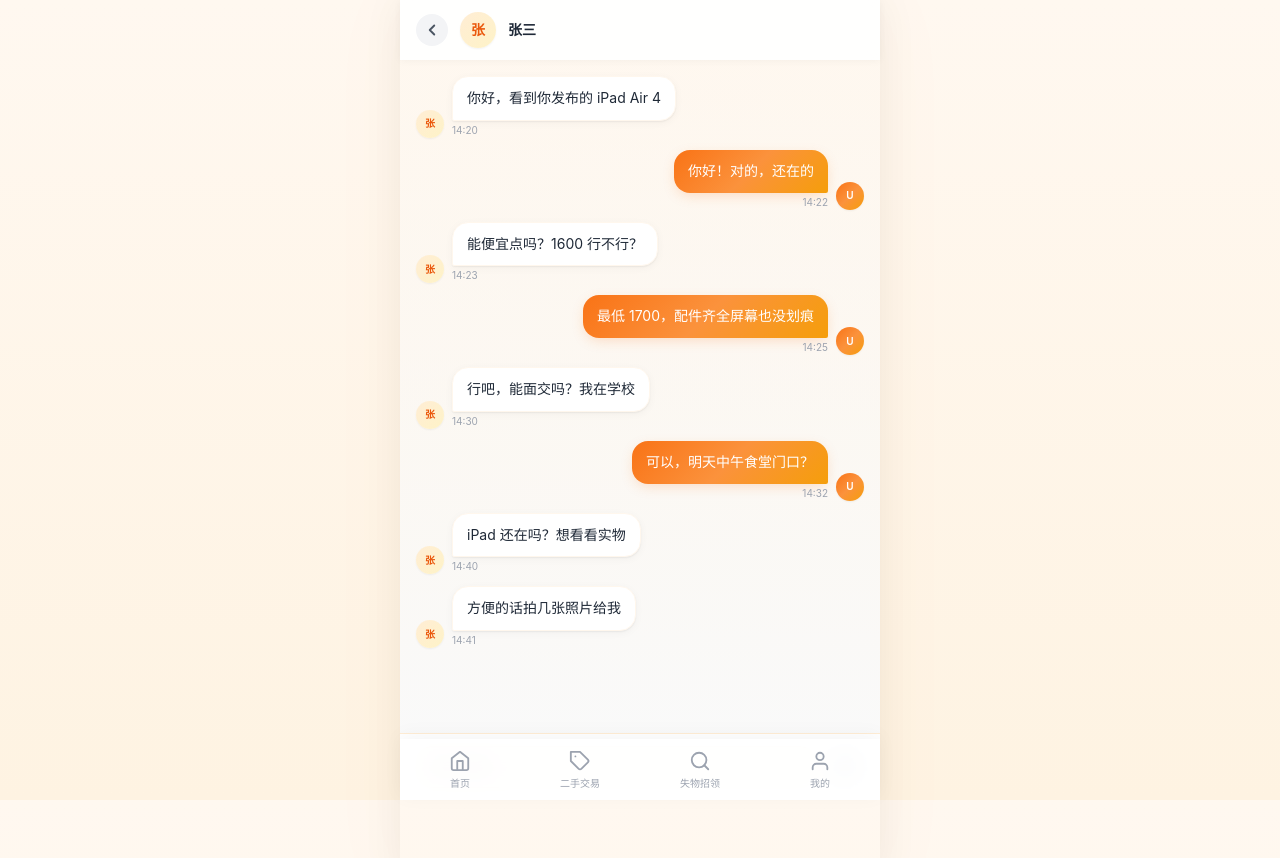
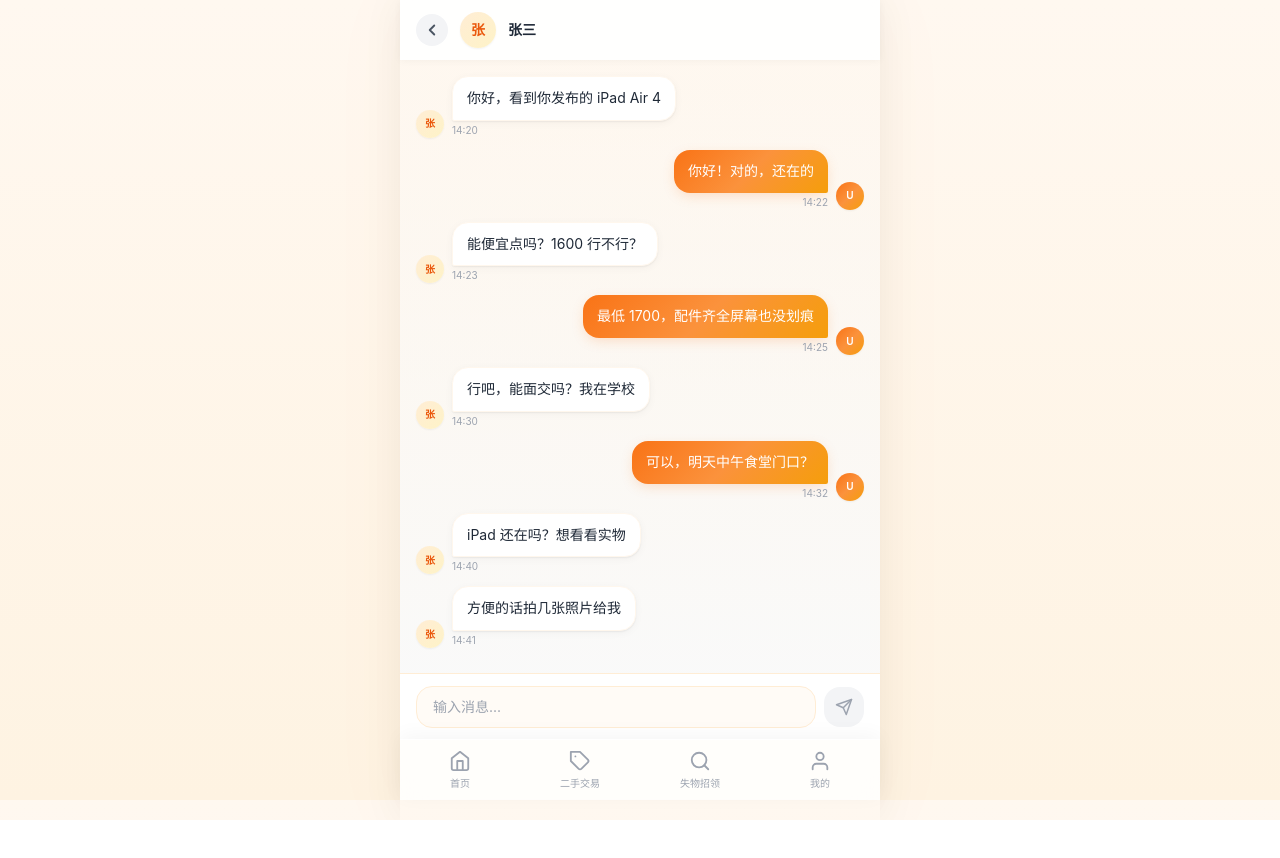
Before and after one commit to lguanyi607-cloud/fiund, a Next.js app in the folder frontend/: page /chat/1 in a window 1280 px wide. Shown: the top 858 px of the page. After the commit the page ends 820 px from the top, so only its background shows below. Built offline with nearby package versions, Linux system fonts and the light colour scheme.

Commit message:
fix: 修复聊天页输入栏被底部TabBar遮挡的问题
- 聊天页高度从 h-screen 改为 calc(100vh - 60px)，留出 TabBar 空间
- 消息列表区域 flex-1 overflow-y-auto 确保始终可滚动
- 输入栏 shrink-0 始终固定在底部可见

```diff
--- a/frontend/src/app/chat/[id]/page.tsx
+++ b/frontend/src/app/chat/[id]/page.tsx
@@ -44,7 +44,8 @@ export default function ChatPage({ params }: { params: { id: string } }) {
   }
 
   return (
-    <div className="h-screen flex flex-col bg-gradient-to-b from-orange-50/30 to-gray-50">
+    <div className="flex flex-col bg-gradient-to-b from-orange-50/30 to-gray-50"
+      style={{ height: "calc(100vh - 60px)" }}>
       {/* ═══ 顶部导航 ═══ */}
       <header className="bg-white/90 backdrop-blur-md px-4 py-3 flex items-center gap-3 shrink-0"
         style={{ boxShadow: "0 1px 8px rgba(0, 0, 0, 0.04)" }}>
@@ -66,7 +67,8 @@ export default function ChatPage({ params }: { params: { id: string } }) {
       </header>
 
       {/* ═══ 消息列表 ═══ */}
-      <div ref={scrollRef} className="flex-1 overflow-y-auto px-4 py-4 space-y-3">
+      <div ref={scrollRef} className="flex-1 overflow-y-auto px-4 py-4 space-y-3"
+        style={{ WebkitOverflowScrolling: "touch" }}>
         {messages.map((msg, idx) => {
           const isMe = msg.senderId === "me";
           return (
@@ -102,7 +104,7 @@ export default function ChatPage({ params }: { params: { id: string } }) {
       </div>
 
       {/* ═══ 底部输入区 ═══ */}
-      <div className="bg-white/90 backdrop-blur-md border-t border-orange-100 px-4 py-3 flex items-center gap-2 shrink-0">
+      <div className="bg-white border-t border-orange-100 px-4 py-3 flex items-center gap-2 shrink-0">
         <input
           type="text"
           value={input}
```
